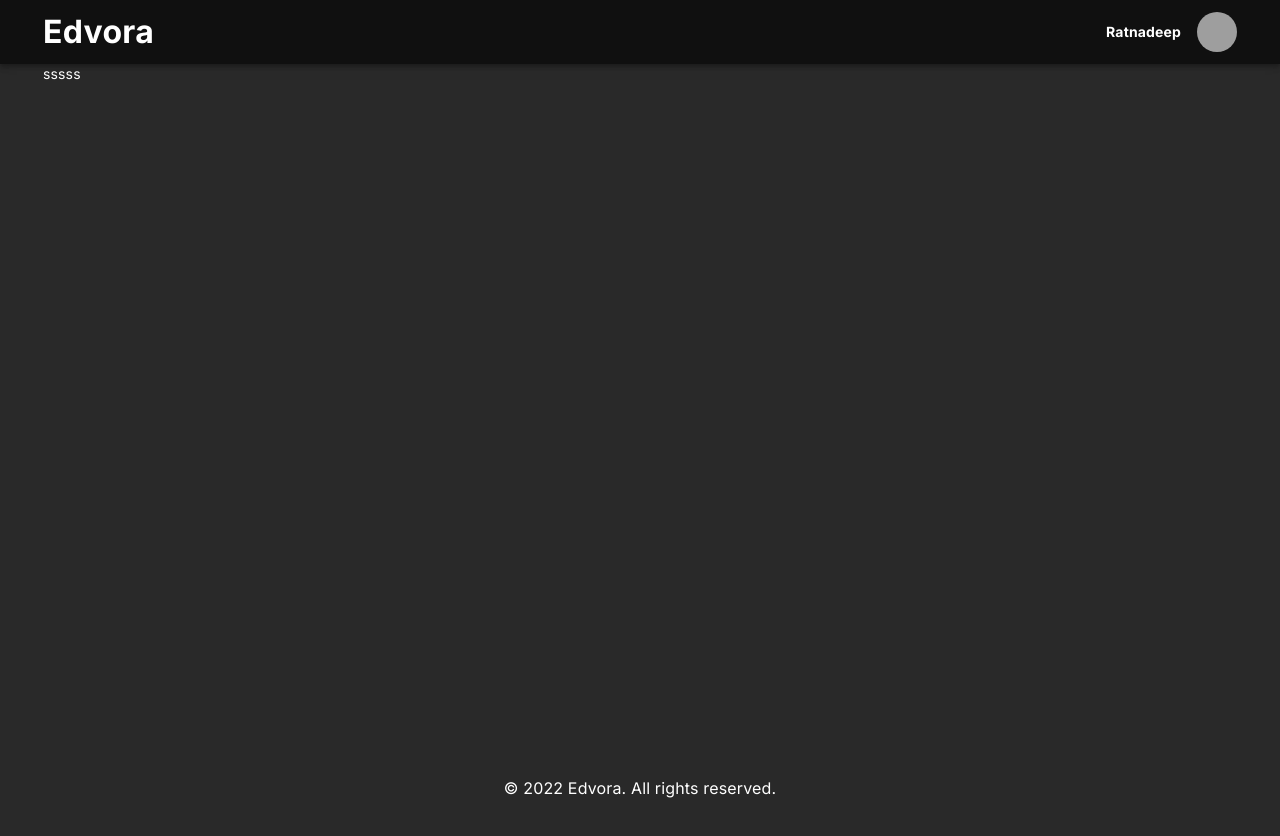
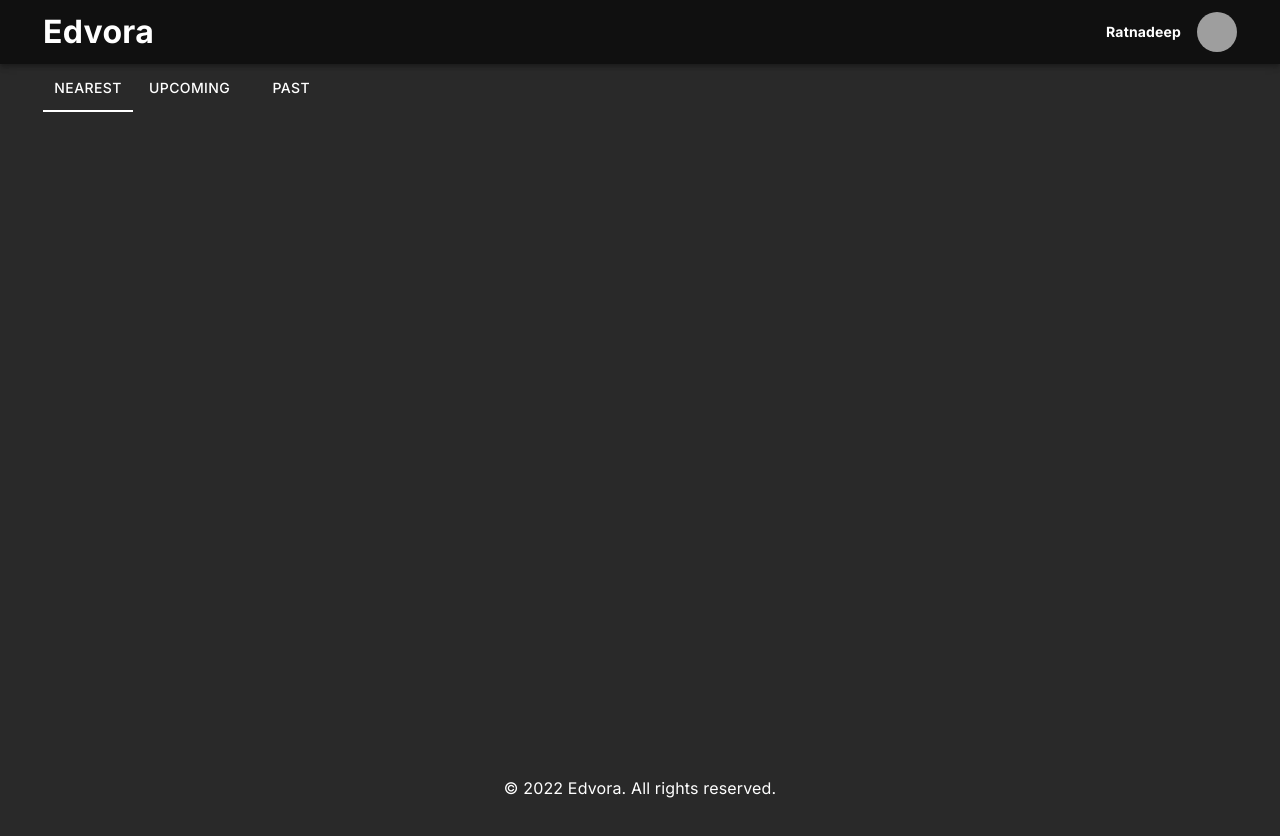
Before and after one commit to GraniteMask/nearest-ride-nextjs, a Next.js app: page / in a window 1280 px wide. Shown: the top 836 px of the page. Built offline with nearby package versions, Linux system fonts and the light colour scheme; grey boxes are pictures that could not be loaded.

Commit message:
layout designing

```diff
--- a/package.json
+++ b/package.json
@@ -13,6 +13,7 @@
     "@emotion/styled": "^11.8.1",
     "@material-ui/core": "^4.12.4",
     "@mui/icons-material": "^5.5.1",
+    "@mui/lab": "^5.0.0-alpha.75",
     "@mui/material": "^5.5.3",
     "axios": "^0.26.1",
     "next": "12.1.4",
--- a/pages/index.js
+++ b/pages/index.js
@@ -1,12 +1,32 @@
+import { useState } from "react";
 import Layout from "../components/Layout";
-
+import Tabs from '@mui/material/Tabs';
+import Tab from '@mui/material/Tab'
 
 export default function Home() {
+  const [ride, setRide] = useState('nearest');
+    const [rideType, setRideType] = useState('');
+
+    const handleChange = (newValue) => {
+      setRide(newValue)
+  };
+
+  const handleRideTypes = (e) =>{
+      setRideType(e)
+  }
   return (
     <Layout title="Nearest Ride">
-      <div>
-       sssss
-      </div>
+      <Tabs
+        value={ride}
+        textColor="#FFF"
+        onChange={handleChange}
+        aria-label="rideTypes"
+        TabIndicatorProps={{ style: { background: "#fff" } }}
+    >
+        <Tab label="nearest" onClick={() => handleRideTypes('nearest')} value="nearest" style={{paddingLeft: 0, paddingRight: 0}}/>
+        <Tab label="upcoming" onClick={() => handleRideTypes('upcoming')} value="upcoming"/>
+        <Tab label="past" onClick={() => handleRideTypes('past')} value="past"/>
+    </Tabs>
     </Layout>
   )
 }
```
Also changed, not shown: components/Layout.js (+4 -3 lines), public/styles.css (line endings or trailing spaces), 1 other file (tests, documents, lock files or other folders).
